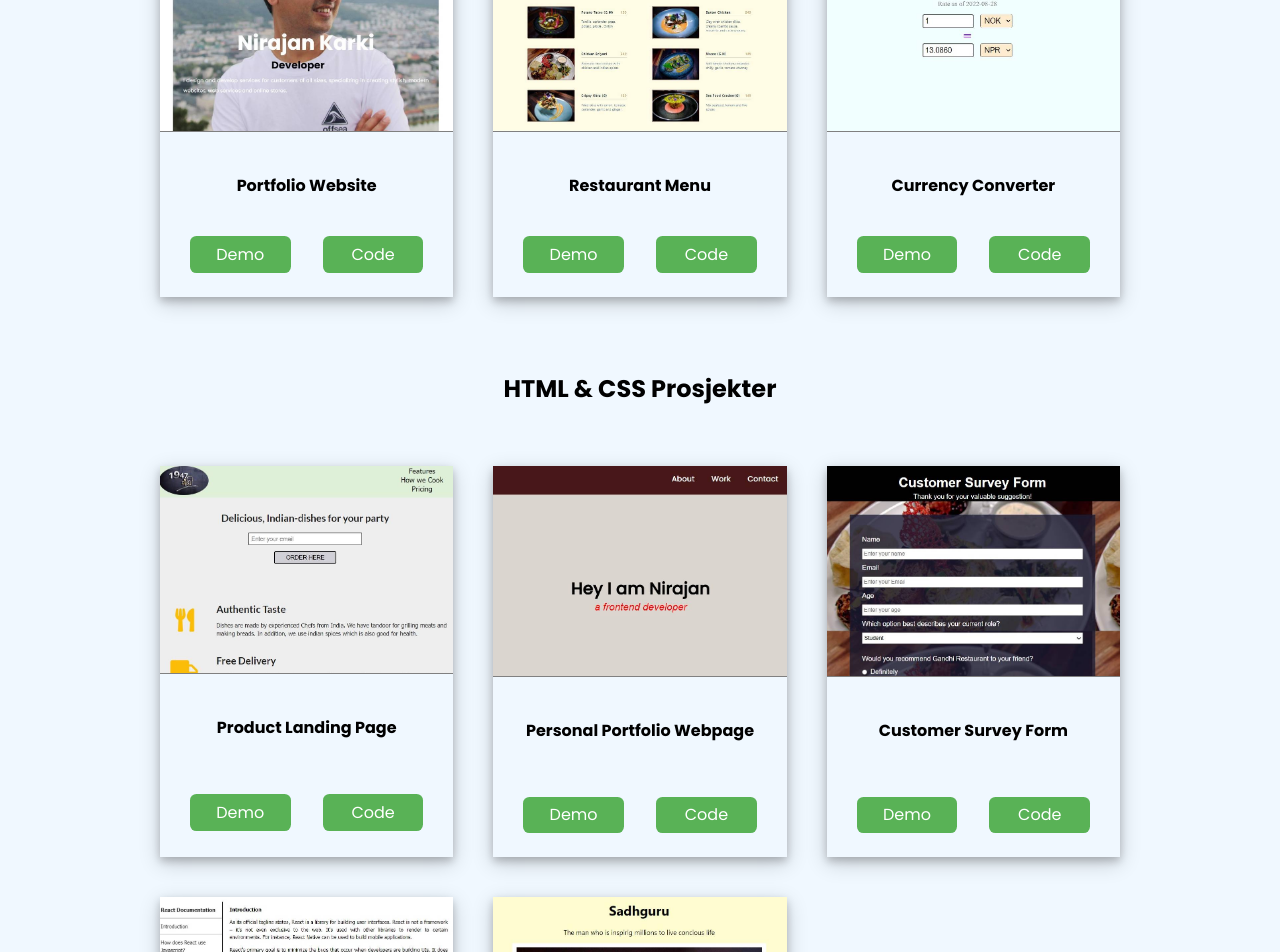
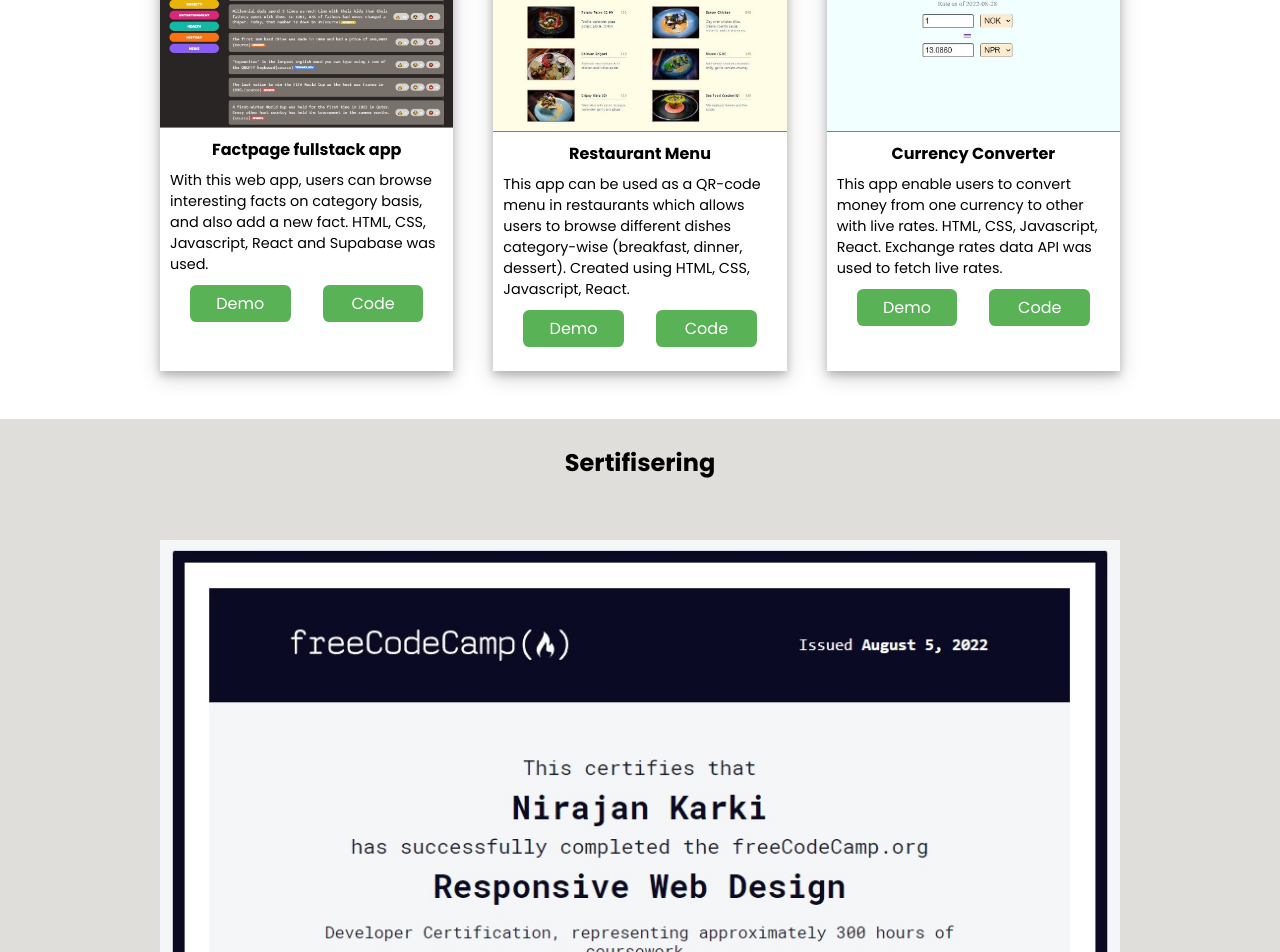
Before and after one commit to nirajan1985/portfolio-website, a React (Create React App) app: page / in a window 1280 px wide. Shown: the part 1000-1952 px from the top of the page. Built offline with nearby package versions, Linux system fonts and the light colour scheme.

Commit message:
adding new project and desc

```diff
--- a/src/App.js
+++ b/src/App.js
@@ -3,8 +3,6 @@ import React from "react";
 import Intro from "./components/intro/Intro";
 import Contact from "./components/contact/Contact";
 import Project from "./components/project/Project";
-import ProjectHtml from "./components/HtmlProject/ProjectHtml";
-import ProjectUni from "./components/ProjectUniversity/ProjectUni";
 import Certificate from "./components/Certificate/Certificate";
 import Skill from "./components/skill/Skill";
 import AlsoSkill from "./components/AlsoSkill/AlsoSkill";
@@ -17,8 +15,7 @@ const App = () => {
       <Navbar />
       <Intro />
       <Project />
-      <ProjectHtml />
-      <ProjectUni />
+
       <Certificate />
       <Skill />
       <AlsoSkill />
--- a/src/components/HtmlProject/ProjectHtml.css
+++ /dev/null
@@ -1,31 +0,0 @@
-section {
-  background-color: aliceblue;
-}
-.prohtml_container {
-  display: grid;
-  grid-template-columns: repeat(auto-fit, minmax(250px, 1fr));
-  gap: 2.5rem;
-}
-.prohtml_item {
-  padding: 1.2 rem;
-  box-shadow: 10px 10px 10px rgba(0, 0, 0, 0.1);
-  box-shadow: 0 4px 8px 0 rgba(0, 0, 0, 0.2), 0 6px 20px 0 rgba(0, 0, 0, 0.19);
-}
-.prohtml_item-image {
-  overflow: hidden;
-  border-bottom: 1px solid gray;
-}
-
-.prohtml_item h3 {
-  min-height: 5rem;
-  text-align: center;
-  margin-top: 2.5rem;
-}
-
-.prohtml_btns {
-  display: flex;
-  align-items: center;
-  justify-content: center;
-  gap: 2rem;
-  margin-bottom: 1.5rem;
-}
--- a/src/components/HtmlProject/ProjectHtml.js
+++ /dev/null
@@ -1,46 +0,0 @@
-import React from "react";
-import "./ProjectHtml.css";
-import Hdata from "./ProjectHtmlData";
-
-const ProjectHtml = () => {
-  return (
-    <section>
-      <h1 className="p-heading">HTML & CSS Prosjekter</h1>
-
-      <div className="container prohtml_container">
-        {Hdata.map((item) => {
-          return (
-            <article className="prohtml_item">
-              <div className="prohtml_item-image">
-                <img src={item.image} alt="" />
-              </div>
-
-              <h3>{item.title}</h3>
-
-              <div className="prohtml_btns">
-                <a
-                  className="btn"
-                  href={item.demo_link}
-                  target="_blank"
-                  rel="noreferrer"
-                >
-                  Demo
-                </a>
-                <a
-                  className="btn"
-                  href={item.code_link}
-                  target="_blank"
-                  rel="noreferrer"
-                >
-                  Code
-                </a>
-              </div>
-            </article>
-          );
-        })}
-      </div>
-    </section>
-  );
-};
-
-export default ProjectHtml;
--- a/src/components/HtmlProject/ProjectHtmlData.js
+++ /dev/null
@@ -1,54 +0,0 @@
-import h1 from "../../img/h1.jpg";
-import h2 from "../../img/h2.jpg";
-import h3 from "../../img/h3.jpg";
-import h4 from "../../img/h4.jpg";
-import h5 from "../../img/h5.jpg";
-
-const Hdata = [
-  {
-    id: 1,
-    image: h1,
-    title: "Product Landing Page",
-    demo_link:
-      "https://www.freecodecamp.org/certification/fccc133ecad-3d91-4790-af39-b69b6fd81d9b/responsive-web-design",
-    code_link:
-      "https://www.freecodecamp.org/certification/fccc133ecad-3d91-4790-af39-b69b6fd81d9b/responsive-web-design",
-  },
-  {
-    id: 2,
-    image: h2,
-    title: "Personal Portfolio Webpage",
-    demo_link:
-      "https://www.freecodecamp.org/certification/fccc133ecad-3d91-4790-af39-b69b6fd81d9b/responsive-web-design",
-    code_link:
-      "https://www.freecodecamp.org/certification/fccc133ecad-3d91-4790-af39-b69b6fd81d9b/responsive-web-design",
-  },
-  {
-    id: 3,
-    image: h3,
-    title: "Customer Survey Form",
-    demo_link:
-      "https://www.freecodecamp.org/certification/fccc133ecad-3d91-4790-af39-b69b6fd81d9b/responsive-web-design",
-    code_link:
-      "https://www.freecodecamp.org/certification/fccc133ecad-3d91-4790-af39-b69b6fd81d9b/responsive-web-design",
-  },
-  {
-    id: 4,
-    image: h4,
-    title: "Technical Documentation Page",
-    demo_link:
-      "https://www.freecodecamp.org/certification/fccc133ecad-3d91-4790-af39-b69b6fd81d9b/responsive-web-design",
-    code_link:
-      "https://www.freecodecamp.org/certification/fccc133ecad-3d91-4790-af39-b69b6fd81d9b/responsive-web-design",
-  },
-  {
-    id: 5,
-    image: h5,
-    title: "Tribute Giving Page",
-    demo_link:
-      "https://www.freecodecamp.org/certification/fccc133ecad-3d91-4790-af39-b69b6fd81d9b/responsive-web-design",
-    code_link:
-      "https://www.freecodecamp.org/certification/fccc133ecad-3d91-4790-af39-b69b6fd81d9b/responsive-web-design",
-  },
-];
-export default Hdata;
--- a/src/components/ProjectUniversity/ProjectUni.css
+++ /dev/null
@@ -1,28 +0,0 @@
-.prouni_container {
-  display: grid;
-  grid-template-columns: repeat(auto-fit, minmax(250px, 1fr));
-  gap: 2.5rem;
-}
-.prouni_item {
-  padding: 1.2 rem;
-  box-shadow: 10px 10px 10px rgba(0, 0, 0, 0.1);
-  box-shadow: 0 4px 8px 0 rgba(0, 0, 0, 0.2), 0 6px 20px 0 rgba(0, 0, 0, 0.19);
-}
-.prouni_item-image {
-  overflow: hidden;
-  border-bottom: 1px solid gray;
-}
-
-.prouni_item h3 {
-  min-height: 5rem;
-  text-align: center;
-  margin-top: 2.5rem;
-}
-
-.prouni_btns {
-  display: flex;
-  align-items: center;
-  justify-content: center;
-  gap: 2rem;
-  margin-bottom: 1.5rem;
-}
--- a/src/components/ProjectUniversity/ProjectUni.js
+++ /dev/null
@@ -1,38 +0,0 @@
-import React from "react";
-import "./ProjectUni.css";
-import Udata from "./ProjectUniData";
-
-const ProjectUni = () => {
-  return (
-    <section>
-      <h1 className="p-heading">Universitetsprosjekter</h1>
-
-      <div className="container prouni_container">
-        {Udata.map((item) => {
-          return (
-            <article className="prouni_item">
-              <div className="prounifolio_item-image">
-                <img src={item.image} alt="" />
-              </div>
-
-              <h3>{item.title}</h3>
-
-              <div className="prouni_btns">
-                <a
-                  className="btn"
-                  href={item.code_link}
-                  target="_blank"
-                  rel="noreferrer"
-                >
-                  Code
-                </a>
-              </div>
-            </article>
-          );
-        })}
-      </div>
-    </section>
-  );
-};
-
-export default ProjectUni;
--- a/src/components/ProjectUniversity/ProjectUniData.js
+++ /dev/null
@@ -1,19 +0,0 @@
-import u1 from "../../img/u1.jpg";
-import u2 from "../../img/u2.jpg";
-const Data = [
-  {
-    id: 1,
-    image: u1,
-    title: "HousePrice Prediction",
-    code_link: "https://github.com/nirajan1985/houseprice-pridiction",
-    desc: "Python, Pandas, Numpy, Machine learning, Deep learning, Sci-kit learn approach, ARIMA, VAR, LSTM, Kaggle",
-  },
-  {
-    id: 2,
-    image: u2,
-    title: "Elasticsearch Integration",
-    code_link: "https://github.com/nirajan1985/elastic-search",
-    desc: "Full-text search, ThrowNoMore app, ELK stack, Elasticsearch, Logstash, Kibana",
-  },
-];
-export default Data;
--- a/src/components/project/Project.css
+++ b/src/components/project/Project.css
@@ -13,10 +13,17 @@
   border-bottom: 1px solid gray;
 }
 
+.portfolio_item p {
+  text-align: left;
+  padding: 10px 10px;
+  margin-top: -40px;
+  line-height: normal;
+  font-size: 0.9rem;
+}
 .portfolio_item h3 {
+  text-align: center;
   min-height: 4rem;
-  text-align: center;
-  margin-top: 2.5rem;
+  margin-top: 0.5rem;
 }
 
 .portfolio_btns {
--- a/src/components/project/Project.js
+++ b/src/components/project/Project.js
@@ -5,7 +5,7 @@ import Data from "./ProjectData";
 const Project = () => {
   return (
     <section id="project">
-      <h1 className="p-heading">React Prosjekter</h1>
+      <h1 className="p-heading">Prosjekter</h1>
 
       <div className="container portfolio_container">
         {Data.map((item) => {
@@ -16,6 +16,7 @@ const Project = () => {
               </div>
 
               <h3>{item.title}</h3>
+              <p>{item.desc}</p>
 
               <div className="portfolio_btns">
                 <a
--- a/src/components/project/ProjectData.js
+++ b/src/components/project/ProjectData.js
@@ -6,14 +6,16 @@ const Data = [
   {
     id: 1,
     image: r1,
-    title: "Portfolio Website",
-    demo_link: "https://nirajankarki.vercel.app/",
-    github_link: "https://github.com/nirajan1985/React-portfolio-website",
+    title: "Factpage fullstack app",
+    desc: "With this web app, users can browse interesting facts on category basis, and also add a new fact. HTML, CSS, Javascript, React and Supabase was used.",
+    demo_link: "https://factpage.netlify.app/",
+    github_link: "https://github.com/nirajan1985/factpage-fullstack-app",
   },
   {
     id: 2,
     image: r2,
     title: "Restaurant Menu",
+    desc: "This app can be used as a QR-code menu in restaurants which allows users to browse different dishes category-wise (breakfast, dinner, dessert). Created using HTML, CSS, Javascript, React.",
     demo_link: "https://1947gandhi-menu.vercel.app/",
     github_link: "https://github.com/nirajan1985/restaurant_menu",
   },
@@ -21,6 +23,7 @@ const Data = [
     id: 3,
     image: r3,
     title: "Currency Converter",
+    desc: " This app enable users to convert money from one currency to other with live rates. HTML, CSS, Javascript, React. Exchange rates data API was used to fetch live rates.",
     demo_link: "https://mycurrency-converter.vercel.app/",
     github_link: "https://github.com/nirajan1985/currencyconverter",
   },
```
Also changed, not shown: src/img/r1.jpg.
